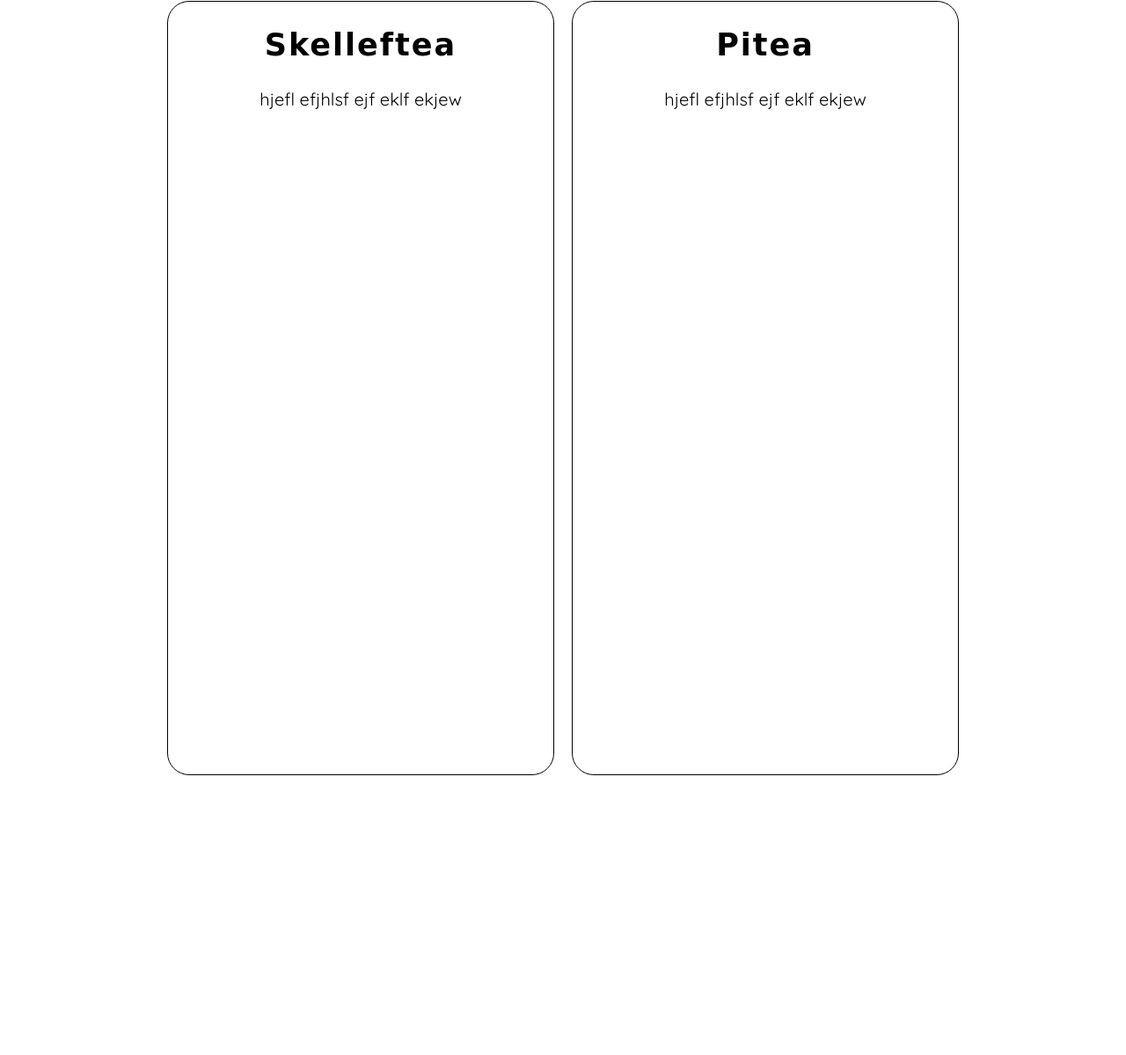
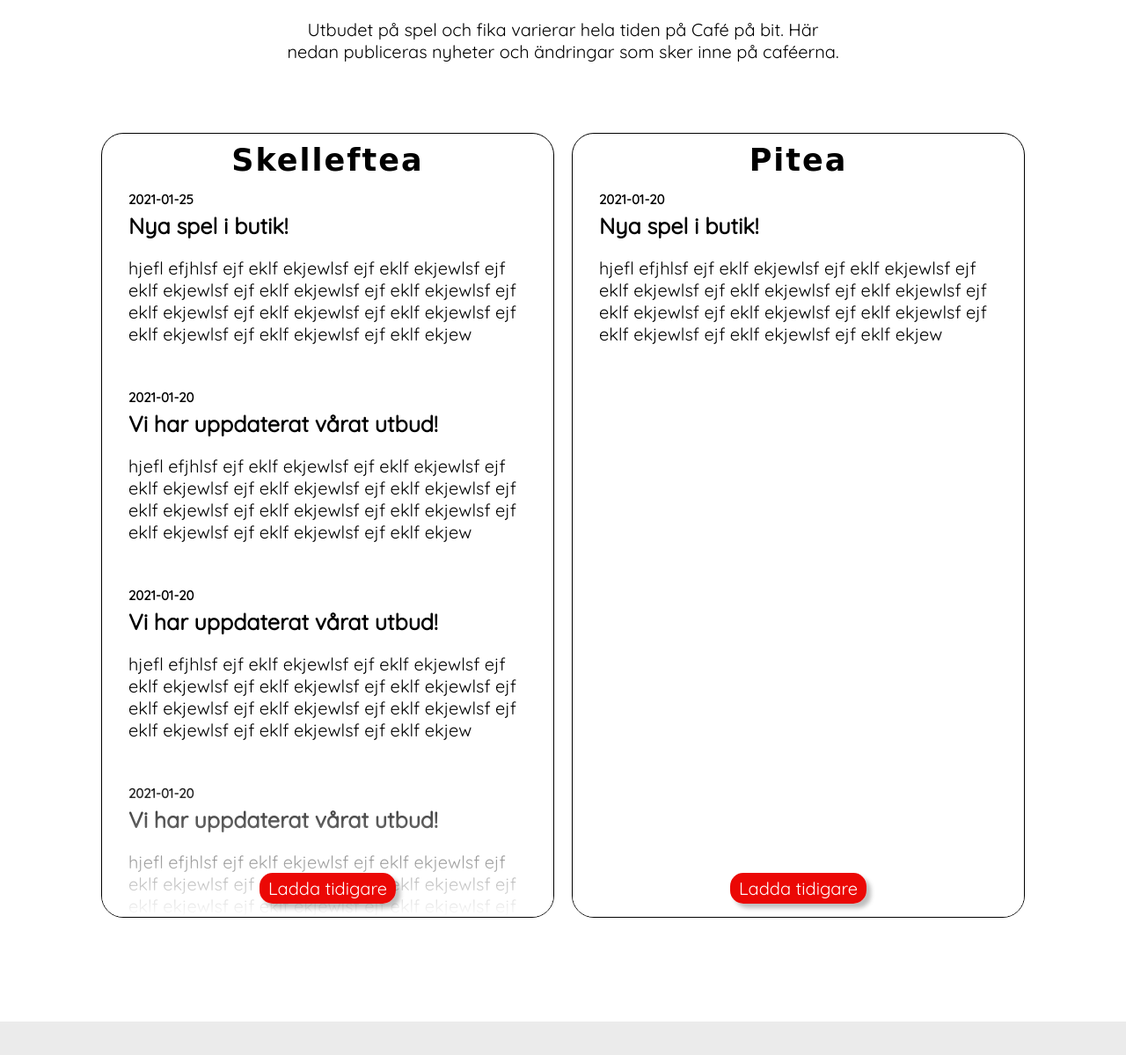
Before and after one commit to anniebjurman/cafe_pa_bit_code, a plain HTML site: page nyheter.html in a window 1280 px wide. Shown: the part 619-1818 px from the top of the page at 88% size. Drawn offline with Linux system fonts and the light colour scheme; a web font is replaced by a local one.

Commit message:
update nyheter

```diff
--- a/main.css
+++ b/main.css
@@ -10,13 +10,25 @@ h1 {
     letter-spacing: 2px;
     text-shadow: 5px 5px 5px black;
     line-height: 90%;
-    transition: .5s ease;
 }
 
 h2 {
     font-size: 35px;
     font-family: 'Bowlby One SC', cursive;
     letter-spacing: 2px;
+    margin: 0;
+}
+
+h3 {
+    color: black;
+    font-size: 25px;
+    margin: 0;
+}
+
+h4 {
+    margin: 0;
+    margin-bottom: 5px;
+    font-size: 15px;
 }
 
 p {
@@ -24,7 +36,7 @@ p {
     color: black;
 }
 
-.grid-startsida {
+.grid-container {
     display: grid;
     grid-template-columns: 1fr repeat(3, 350px) 1fr;
     grid-template-rows: 600px 150px 1030px 300px;
@@ -34,6 +46,12 @@ p {
 
 header {
     grid-area: 1/2/2/span 3;
+}
+
+.logo {
+    position: absolute;
+    width: 200px;
+    top: 20px;
 }
 
 #menu_pic {
@@ -76,37 +94,40 @@ nav a {
     transition: .2s ease;
 }
 
-.logo {
-    position: absolute;
-    width: 200px;
-    top: 20px;
-}
-
 nav a:hover {
     background-color: rgba(255, 255, 255, 0.34);
 }
 
-@media (max-width: 890px) {
-    body {
-        background: blue;
-    }
-
+@media only screen and (max-width: 890px) {
     h1 {
         font-size: 65px;
         transition: .5s ease;
     }
+
+    li {
+        display: block;
+        margin-bottom: 20px;
+        transition: .5s ease;
+    }
+
+    #text-header {
+        margin-top: 100px;
+        margin-left: 20px;
+        width: auto;
+        justify-content: flex-start;
+        transition: .5s ease;
+    }
 }
 
-@media (max-width: 1100px) {
-
-    .grid-startsida {
+@media only screen and (max-width: 1100px) {
+    .grid-container {
         display: grid;
         grid-template-columns: 1fr repeat(3, 32.2%) 1fr;
         grid-template-rows: 600px 150px 1030px 300px;
     }
 }
 
-@media (max-width: 360px) {
+@media only screen and (max-width: 360px) {
     body {
         background: red;
     }
@@ -119,7 +140,7 @@ nav a:hover {
     display: flex;
     justify-content: center;
     text-align: center;
-
+    padding-top: 20px;
 }
 
 /* ---GRID-MENU--- */
@@ -229,17 +250,7 @@ span {
     background-color: #5F0100;
 }
 
-/* ---NYHETER-SKELLEFTEA/PITA--- */
-
-.grid-nyheter {
-    display: grid;
-    grid-template-columns: 1fr repeat(2, 450px) 1fr;
-    grid-template-rows: 600px 900px 300px;
-}
-
-#header-nyheter {
-    grid-area: 1/2/2/4;
-}
+/* ---NYHETER-SKELLEFTEA/PITEA--- */
 
 #skelleftea, #pitea {
     text-align: center;
@@ -247,16 +258,53 @@ span {
     border: 1px solid black;
     border-radius: 25px;
     margin-top: 20px;
+    width: 100%;
+    height: 850px;
+    padding: 30px;
+    padding-top: 10px;
+    overflow: hidden;
+    position: relative;
 }
 
 #skelleftea {
-    grid-area: 2/2/3/3;
     margin-right: 10px;
 }
 
 #pitea {
-    grid-area: 2/3/3/4;
     margin-left: 10px;
+}
+
+#content-nyheter {
+    grid-area: 3/2/4/5;
+    display: flex;
+    justify-content: space-between;
+}
+
+.news-item {
+    text-align: left;
+    padding-bottom: 15px;
+    padding-top: 15px;
+}
+
+.read-more {
+    position: absolute;
+    bottom: 0;
+    left: 0;
+    width: 100%;
+    text-align: center;
+    margin: 0;
+    padding-top: 120px;
+    padding-bottom: 20px;
+    background-image: linear-gradient(to bottom, transparent, white);
+}
+
+.read-more a {
+    color: white;
+    text-decoration: none;
+    background-color: #EB0805;
+    border-radius: 15px;
+    padding: 5px 10px;
+    box-shadow: 5px 5px 5px rgba(0, 0, 0, 0.26);
 }
 
 /* ---FOOTER--- */
--- a/nyheter.html
+++ b/nyheter.html
@@ -1,7 +1,7 @@
 <!DOCTYPE html>
 <html lang="sv">
 <head>
-    <title>Nyhter</title>
+    <title>Nyheter</title>
     <link rel="stylesheet" href="main.css">
     <link rel="preconnect" href="https://fonts.gstatic.com">
     <link href="https://fonts.googleapis.com/css2?family=Bowlby+One+SC&family=Quicksand&display=swap" rel="stylesheet">
@@ -12,9 +12,9 @@
 </head>
 
 <body>
-     <div class="grid-nyheter">
+     <div class="grid-container">
 
-        <header id="header-nyheter">
+        <header>
             <img class="logo" src="pictures/logo_white1000.png">
             <nav>
                 <ul>
@@ -35,16 +35,47 @@
             <img id="menu_picture" src="pictures/nyheter.jpg">
         </section>
 
-        <section id="skelleftea">
-            <h2>Skelleftea</h2>
-            <p>hjefl efjhlsf ejf eklf ekjew</p>
+         <section id="gap1">
+            <p>Utbudet på spel och fika varierar hela tiden på Café på bit. Här <br>nedan
+             publiceras nyheter och ändringar som sker inne på caféerna.</p>
         </section>
 
-        <section id="pitea">
-            <h2>Pitea</h2>
-            <p>hjefl efjhlsf ejf eklf ekjew</p>
+        <section id="content-nyheter">
+            <section id="skelleftea">
+                <h2>Skelleftea</h2>
+                <div class="news-item">
+                    <h4>2021-01-25</h4>
+                    <h3>Nya spel i butik!</h3>
+                    <p>hjefl efjhlsf ejf eklf ekjewlsf ejf eklf ekjewlsf ejf eklf ekjewlsf ejf eklf ekjewlsf ejf eklf ekjewlsf ejf eklf ekjewlsf ejf eklf ekjewlsf ejf eklf ekjewlsf ejf eklf ekjewlsf ejf eklf ekjewlsf ejf eklf ekjew</p>
+                </div>
+                <div class="news-item">
+                    <h4>2021-01-20</h4>
+                    <h3>Vi har uppdaterat vårat utbud!</h3>
+                    <p>hjefl efjhlsf ejf eklf ekjewlsf ejf eklf ekjewlsf ejf eklf ekjewlsf ejf eklf ekjewlsf ejf eklf ekjewlsf ejf eklf ekjewlsf ejf eklf ekjewlsf ejf eklf ekjewlsf ejf eklf ekjewlsf ejf eklf ekjewlsf ejf eklf ekjew</p>
+                </div>
+                <div class="news-item">
+                    <h4>2021-01-20</h4>
+                    <h3>Vi har uppdaterat vårat utbud!</h3>
+                    <p>hjefl efjhlsf ejf eklf ekjewlsf ejf eklf ekjewlsf ejf eklf ekjewlsf ejf eklf ekjewlsf ejf eklf ekjewlsf ejf eklf ekjewlsf ejf eklf ekjewlsf ejf eklf ekjewlsf ejf eklf ekjewlsf ejf eklf ekjewlsf ejf eklf ekjew</p>
+                </div>
+                <div class="news-item">
+                    <h4>2021-01-20</h4>
+                    <h3>Vi har uppdaterat vårat utbud!</h3>
+                    <p>hjefl efjhlsf ejf eklf ekjewlsf ejf eklf ekjewlsf ejf eklf ekjewlsf ejf eklf ekjewlsf ejf eklf ekjewlsf ejf eklf ekjewlsf ejf eklf ekjewlsf ejf eklf ekjewlsf ejf eklf ekjewlsf ejf eklf ekjewlsf ejf eklf ekjew</p>
+                </div>
+                <p class="read-more"><a href="#" class="button">Ladda tidigare</a></p>
+            </section>
+
+            <section id="pitea">
+                <h2>Pitea</h2>
+                <div class="news-item">
+                    <h4>2021-01-20</h4>
+                    <h3>Nya spel i butik!</h3>
+                    <p>hjefl efjhlsf ejf eklf ekjewlsf ejf eklf ekjewlsf ejf eklf ekjewlsf ejf eklf ekjewlsf ejf eklf ekjewlsf ejf eklf ekjewlsf ejf eklf ekjewlsf ejf eklf ekjewlsf ejf eklf ekjewlsf ejf eklf ekjewlsf ejf eklf ekjew</p>
+                </div>
+                <p class="read-more"><a href="#" class="button">Ladda tidigare</a></p>
+            </section>
         </section>
-
         <section id="footer">
 
         </section>
```
Also changed, not shown: index.html (+1 -1 lines).
